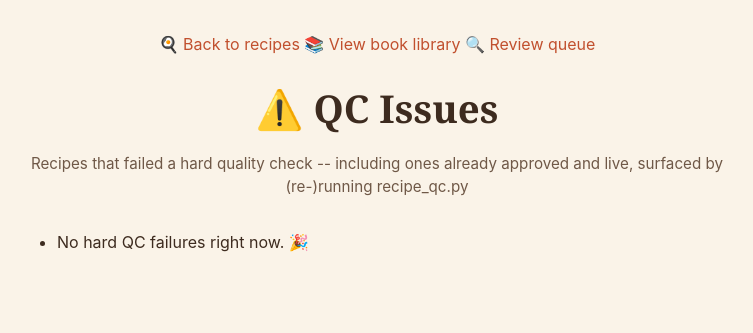
After one commit to junipernineaj/recipe-app, a FastAPI app: template templates/qc_issues.html in a window 1280 px wide. The commit adds this page. Shown: the top 333 px of the page, without its empty margins (263-1016 px from the left). Run offline with FastAPI, Linux system fonts and the light colour scheme; the template is opened without the code that fills it, so the values that code supplies are empty; parts of the project's set-up code (start-up, migrations or seed data) failed here and were passed over.

Commit message:
Show all QC checks in a pass/fail table on the recipe page
Adds a no_extraction_warning check that surfaces the existing
flagged_for_review signal as a normal QC row, and adds a full
per-recipe QC table (green tick/red cross, all 6 checks including
the advisory one) to the recipe detail page for admins.

```diff
--- a/main.py
+++ b/main.py
@@ -2,6 +2,8 @@ import os
 import re
 import sqlite3
 from fastapi import FastAPI, Request, Form, Response, HTTPException, Depends
+
+from pipeline.recipe_qc import init_qc_table as _init_recipe_qc_table, CHECKS as _QC_CHECKS
 from fastapi.responses import RedirectResponse
 from fastapi.templating import Jinja2Templates
 from fastapi.staticfiles import StaticFiles
@@ -154,6 +156,46 @@ def init_recipes_extracted_column():
 init_recipes_extracted_column()
 
 
+def init_recipe_qc_table():
+    """Same table the pipeline's recipe_qc.py creates -- initialized here
+    too so the review queue and /qc-issues pages don't fail on a fresh
+    recipes.db that hasn't had a pipeline run (or a QC backfill) against
+    it yet."""
+    conn = sqlite3.connect("recipes.db")
+    _init_recipe_qc_table(conn)
+    conn.close()
+
+
+init_recipe_qc_table()
+
+
+def _attach_qc_info(conn, recipes: list[dict]) -> list[dict]:
+    """Fetches every recorded QC check for the given recipes (as plain
+    dicts, id keyed) and annotates each with qc_hard_total/qc_hard_passed
+    (a quick "3/4 checks passed" summary) and qc_failed (the individual
+    failed checks, hard or advisory, with their detail text) -- used by
+    both the pending review queue and the /qc-issues page."""
+    if not recipes:
+        return recipes
+    ids = [r["id"] for r in recipes]
+    placeholders = ",".join("?" * len(ids))
+    cursor = conn.cursor()
+    cursor.execute(
+        f"SELECT recipe_id, check_name, severity, passed, detail FROM recipe_qc_results WHERE recipe_id IN ({placeholders})",
+        ids,
+    )
+    by_recipe: dict = {}
+    for row in cursor.fetchall():
+        by_recipe.setdefault(row["recipe_id"], []).append(dict(row))
+
+    for r in recipes:
+        checks = by_recipe.get(r["id"], [])
+        r["qc_hard_total"] = sum(1 for c in checks if c["severity"] == "hard")
+        r["qc_hard_passed"] = sum(1 for c in checks if c["severity"] == "hard" and c["passed"])
+        r["qc_failed"] = [c for c in checks if not c["passed"]]
+    return recipes
+
+
 def get_recipes(search_term: str = "", book_filter: str = ""):
     conn = sqlite3.connect("recipes.db")
     conn.row_factory = sqlite3.Row
@@ -207,9 +249,49 @@ def get_pending_recipes():
         WHERE status != 'approved'
         ORDER BY source_book, id
     """)
-    recipes = cursor.fetchall()
+    recipes = [dict(row) for row in cursor.fetchall()]
+    recipes = _attach_qc_info(conn, recipes)
     conn.close()
     return recipes
+
+
+def get_qc_failed_recipes():
+    """Recipes -- approved or not -- that failed at least one HARD QC
+    check. This is the backfill-discovered counterpart to the pending
+    review queue: a check added, or backfilled with recipe_qc.py, after a
+    recipe was already approved has nowhere else to surface, since the
+    review queue only shows status != 'approved'."""
+    conn = sqlite3.connect("recipes.db")
+    conn.row_factory = sqlite3.Row
+    cursor = conn.cursor()
+    cursor.execute("""
+        SELECT DISTINCT r.id, r.title, r.source_book, r.engine, r.status
+        FROM recipes r
+        JOIN recipe_qc_results q ON q.recipe_id = r.id
+        WHERE q.severity = 'hard' AND q.passed = 0
+        ORDER BY r.source_book, r.id
+    """)
+    recipes = [dict(row) for row in cursor.fetchall()]
+    recipes = _attach_qc_info(conn, recipes)
+    conn.close()
+    return recipes
+
+
+def get_qc_results_for_recipe(recipe_id: int):
+    """Every recorded QC check for one recipe -- passes included, unlike
+    _attach_qc_info's qc_failed -- for the full pass/fail table on the
+    recipe detail page. Returned in the same order as CHECKS so the table
+    doesn't reshuffle between recipes or page loads."""
+    conn = sqlite3.connect("recipes.db")
+    conn.row_factory = sqlite3.Row
+    cursor = conn.cursor()
+    cursor.execute(
+        "SELECT check_name, severity, passed, detail FROM recipe_qc_results WHERE recipe_id = ?",
+        (recipe_id,),
+    )
+    by_name = {row["check_name"]: dict(row) for row in cursor.fetchall()}
+    conn.close()
+    return [by_name[name] for name, _, _ in _QC_CHECKS if name in by_name]
 
 
 def create_recipe(title, source_book, ingredients, instructions):
@@ -419,6 +501,13 @@ def review_page(request: Request, _: None = Depends(require_admin)):
         request=request, name="review.html", context={"recipes": recipes, "is_admin": True}
     )
 
+@app.get("/qc-issues")
+def qc_issues_page(request: Request, _: None = Depends(require_admin)):
+    recipes = get_qc_failed_recipes()
+    return templates.TemplateResponse(
+        request=request, name="qc_issues.html", context={"recipes": recipes, "is_admin": True}
+    )
+
 @app.get("/books")
 def books_page(request: Request, sort: str = "filename_asc", show_hidden: bool = False):
     books = get_books(sort=sort, show_hidden=show_hidden)
@@ -527,6 +616,7 @@ def recipe_detail(request: Request, recipe_id: int):
     made_it_count = sum(1 for r in reviews if r["made_it"])
     rated = [r["rating"] for r in reviews if r["rating"]]
     avg_rating = round(sum(rated) / len(rated), 1) if rated else None
+    qc_results = get_qc_results_for_recipe(recipe_id) if admin else []
 
     return templates.TemplateResponse(
         request=request,
@@ -534,7 +624,7 @@ def recipe_detail(request: Request, recipe_id: int):
         context={
             "recipe": recipe, "ingredients": ingredients, "instructions": instructions, "notes": notes, "is_admin": admin,
             "user_email": user_email, "reviews": reviews, "my_review": my_review,
-            "made_it_count": made_it_count, "avg_rating": avg_rating,
+            "made_it_count": made_it_count, "avg_rating": avg_rating, "qc_results": qc_results,
         }
     )
 
--- a/pipeline/extract_recipes_local.py
+++ b/pipeline/extract_recipes_local.py
@@ -57,6 +57,7 @@ from extract_recipes import (
     looks_like_index_chunk,
     pdftotext_pages,
 )
+from recipe_qc import init_qc_table, run_checks
 
 # Ollama's structured-outputs feature: passing a JSON schema as `format`
 # constrains generation so the model can't return malformed JSON. We wrap
@@ -197,6 +198,7 @@ def main():
 
     engine = f"ollama:{args.model}"
     conn = init_db(Path(args.db).expanduser())
+    init_qc_table(conn)
 
     print(f"Extracting text from {pdf_path.name} ...")
     pages = pdftotext_pages(pdf_path)
@@ -224,7 +226,8 @@ def main():
                   f"than inserting as recipes", file=sys.stderr)
             recipes = []
         for recipe in recipes:
-            insert_recipe(conn, recipe, args.book_title, source_path, page_start, page_end, engine=engine)
+            recipe_id = insert_recipe(conn, recipe, args.book_title, source_path, page_start, page_end, engine=engine)
+            run_checks(conn, recipe_id)
 
         conn.execute("""
             INSERT INTO extraction_log
--- a/templates/home.html
+++ b/templates/home.html
@@ -12,6 +12,7 @@
     <a href="/books">📚 View book library</a>
     {% if is_admin %}
     <a href="/review">🔍 Review queue</a>
+    <a href="/qc-issues">⚠️ QC issues</a>
     {% endif %}
 </div>
             <h1>🍳 My Recipes</h1>
--- /dev/null
+++ b/templates/qc_issues.html
@@ -0,0 +1,41 @@
+<!DOCTYPE html>
+<html>
+<head>
+    <title>QC Issues - My Recipes</title>
+    <link rel="stylesheet" href="/static/style.css?v=5">
+</head>
+<body>
+    <div class="container">
+        <div class="site-header">
+<div class="site-nav">
+    <a href="/">🍳 Back to recipes</a>
+    <a href="/books">📚 View book library</a>
+    <a href="/review">🔍 Review queue</a>
+</div>
+            <h1>⚠️ QC Issues</h1>
+            <p class="tagline">Recipes that failed a hard quality check -- including ones already approved and live, surfaced by (re-)running recipe_qc.py</p>
+        </div>
+
+        <ul id="review-list">
+            {% for recipe in recipes %}
+            <li>
+                <div class="recipe-info">
+                    <a href="/recipes/{{ recipe['id'] }}">{{ recipe["title"] | titlecase }}</a>
+                    <span class="source">
+                        {{ recipe["source_book"] }}{% if recipe["engine"] %} &middot; {{ recipe["engine"] }}{% endif %}
+                        {% if recipe["status"] != "approved" %} &middot; pending review{% endif %}
+                    </span>
+                    <span class="qc-badge qc-fail">QC: {{ recipe['qc_hard_passed'] }}/{{ recipe['qc_hard_total'] }} hard checks passed</span>
+                    {% for c in recipe.get("qc_failed", []) %}
+                    <p class="flag-note qc-note qc-{{ c['severity'] }}">&#9888; [{{ c['check_name'] }}] {{ c['detail'] }}</p>
+                    {% endfor %}
+                </div>
+                <a href="/recipes/{{ recipe['id'] }}/edit" class="btn">Edit</a>
+            </li>
+            {% else %}
+            <li class="empty-state">No hard QC failures right now. 🎉</li>
+            {% endfor %}
+        </ul>
+    </div>
+</body>
+</html>
--- a/templates/review.html
+++ b/templates/review.html
@@ -11,6 +11,7 @@
 <div class="site-nav">
     <a href="/">🍳 Back to recipes</a>
     <a href="/books">📚 View book library</a>
+    <a href="/qc-issues">⚠️ QC issues</a>
 </div>
             <h1>🔍 Review Queue</h1>
             <p class="tagline">Pending extractions -- approve to make them visible on the main site</p>
```
Also changed, not shown: pipeline/extract_recipes.py (+7 -2 lines), pipeline/recipe_qc.py (added, +242 -0 lines), static/style.css (+48 -0 lines), templates/recipe_detail.html (+29 -0 lines), templates/review_list.html (+8 -0 lines).
